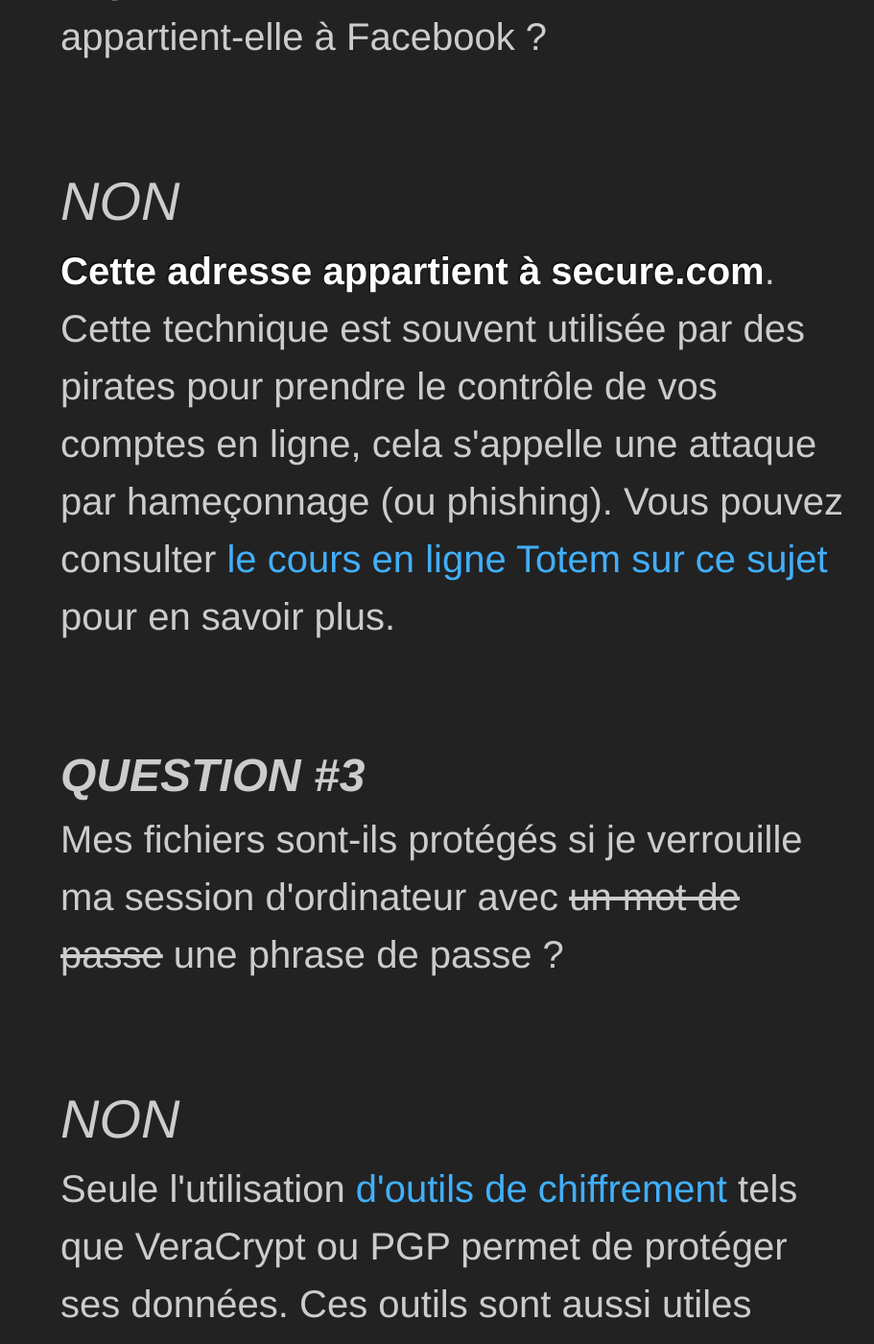
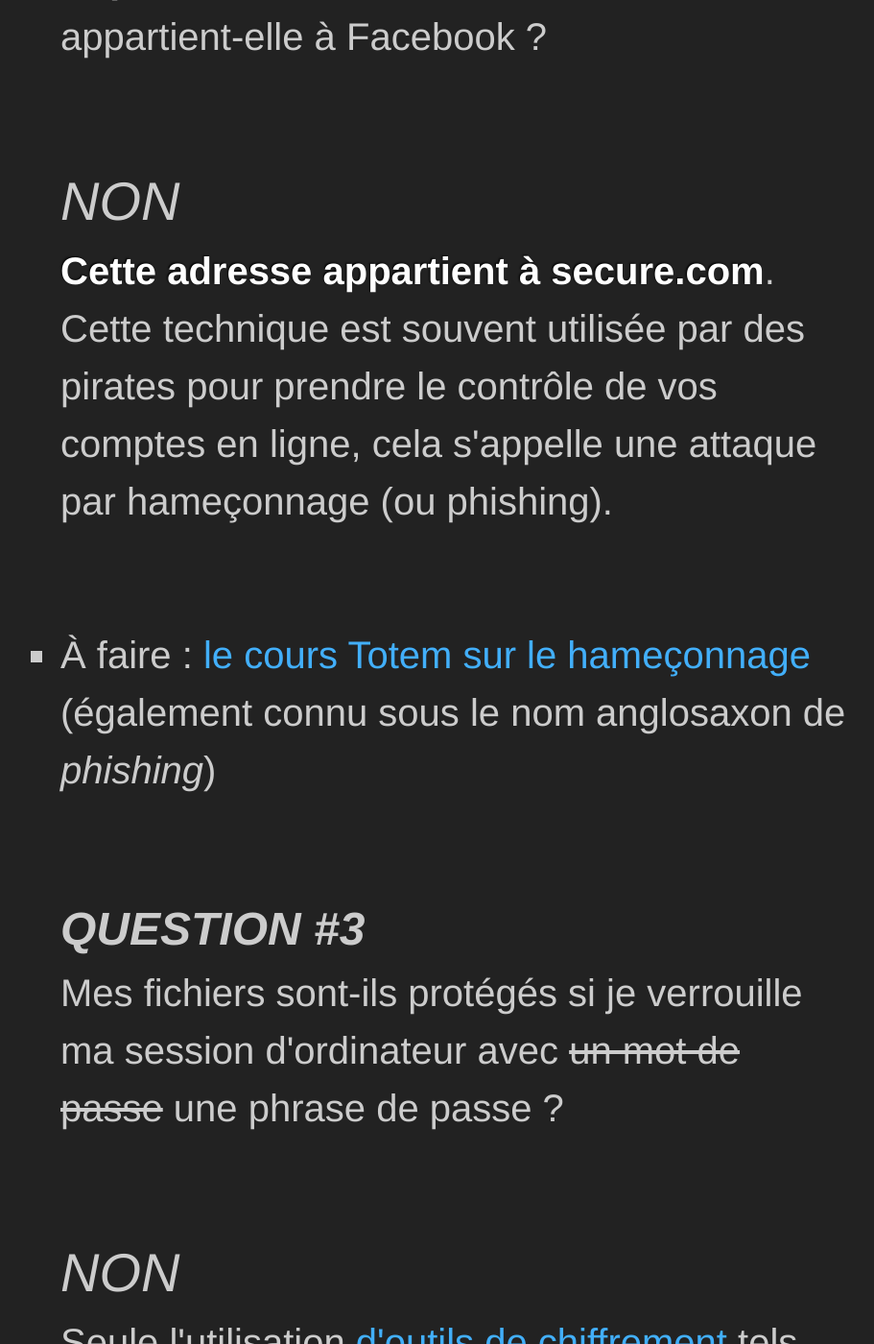
Before and after one commit to Nothing2Hide/slides, a Jekyll site: the page built from quizz.html, in a window 1280 px wide and 1400 px high, scrolled down 1412 px. Shown: the whole window at 96% size, without its empty margins (167-1078 px from the left). Built offline with Jekyll 4.4.1, drawn with Linux system fonts in a browser that asks for light colours; some of the changed text lies outside the part shown.

Commit message:
ajout signal

```diff
--- a/quizz.html
+++ b/quizz.html
@@ -33,9 +33,15 @@ licence: "CC BY 3.0"
   <p>Ladresse <br><strong>https://www.facebook.secure.com</strong><br> appartient-elle à Facebook ?</p>
 </div>
 
-<div id="reponse-url" class="step" data-x="350" data-y="200" data-rotate="-90" data-scale="1">
+<div id="reponse-url" class="step" data-x="-1500" data-y="-200" data-rotate="-90" data-scale="1">
 	<h2>NON</h2>
-  <p><strong>Cette adresse appartient à secure.com</strong>. Cette technique est souvent utilisée par des pirates pour prendre le contrôle de vos comptes en ligne, cela s'appelle une attaque par hameçonnage (ou phishing). Vous pouvez consulter  <a href="https://learn.totem-project.org/courses/course-v1:Totem+TP_PM_FR001+cours/about">le cours en ligne Totem sur ce sujet</a> pour en savoir plus.</p>
+  <p><strong>Cette adresse appartient à secure.com</strong>. Cette technique est souvent utilisée par des pirates pour prendre le contrôle de vos comptes en ligne, cela s'appelle une attaque par hameçonnage (ou phishing).</p>
+</div>
+
+<div id="reponse-url2" class="step" data-x="-2200" data-y="-200" data-z="0" data-rotate="-90" data-scale="1">
+<ul>
+  <li>À faire : <a href="https://learn.totem-project.org/courses/course-v1:Totem+TP_PM_FR001+cours/about">le cours Totem sur le hameçonnage</a> (également connu sous le nom anglosaxon de <em>phishing</em>)</a></li>
+</ul>
 </div>
 
 <div id="question-session" class="step" data-x="-2550" data-y="-2200" data-rotate="-90" data-scale="1">
@@ -99,6 +106,7 @@ licence: "CC BY 3.0"
         <li>GPG ID: 2BBC1ECE</li>
         <li><a href="http://twitter.com/N0thing2hide">@N0thing2hide</a></li>
         <li><a href="https://wiki.nothing2hide.org/doku.php?id=protectionnumerique:start">Notre guide de protection numérique</a></li>
+        <li><a href="https://nothing2hide.org/fr/guide-de-voyage-en-milieu-hostile/">Notre guide de protectionde l'information en voyage</a></li>
     </ul>
 </div>
 
```
Also changed, not shown: other parts of quizz.html (+1 -0 lines).
